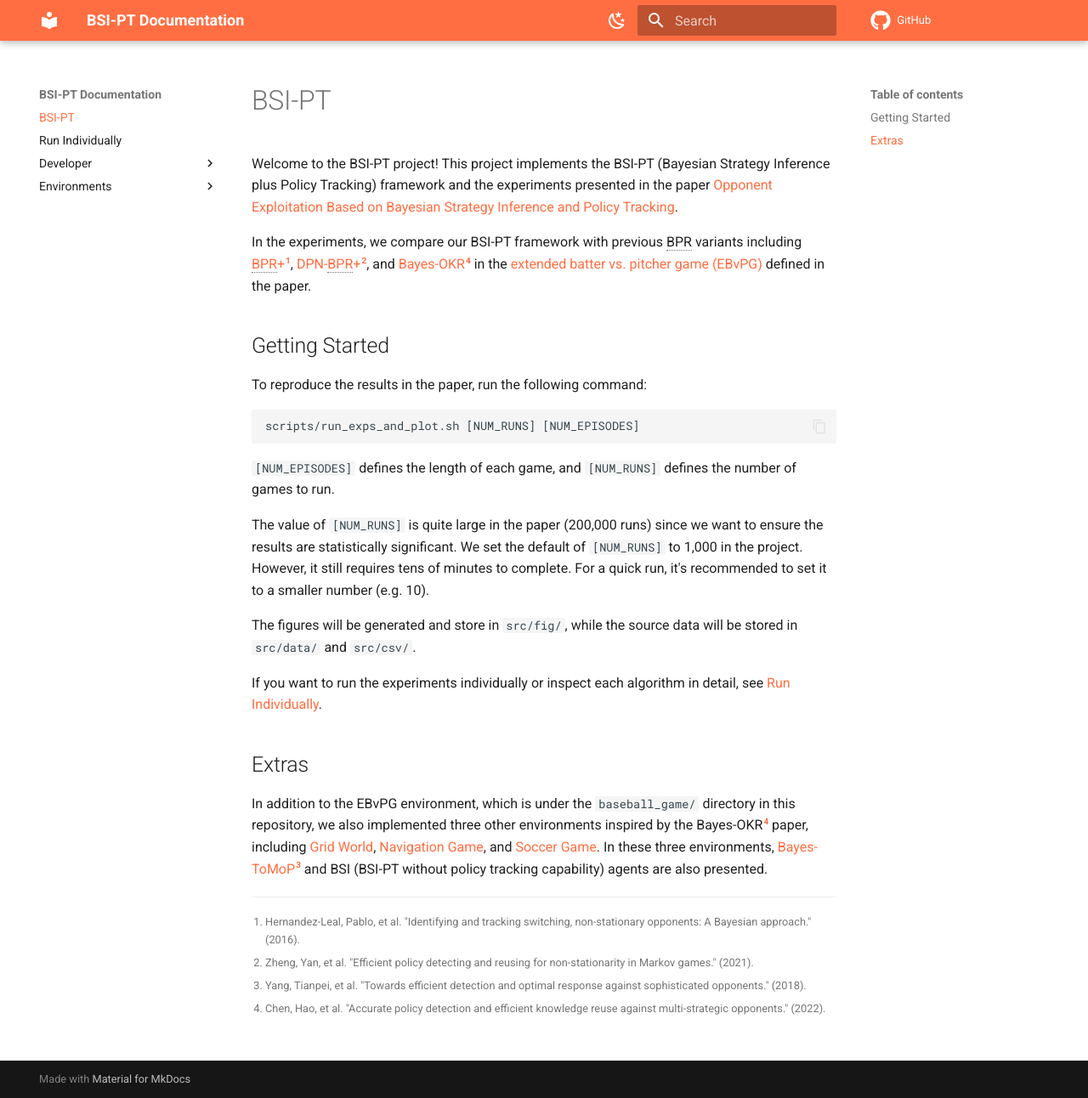
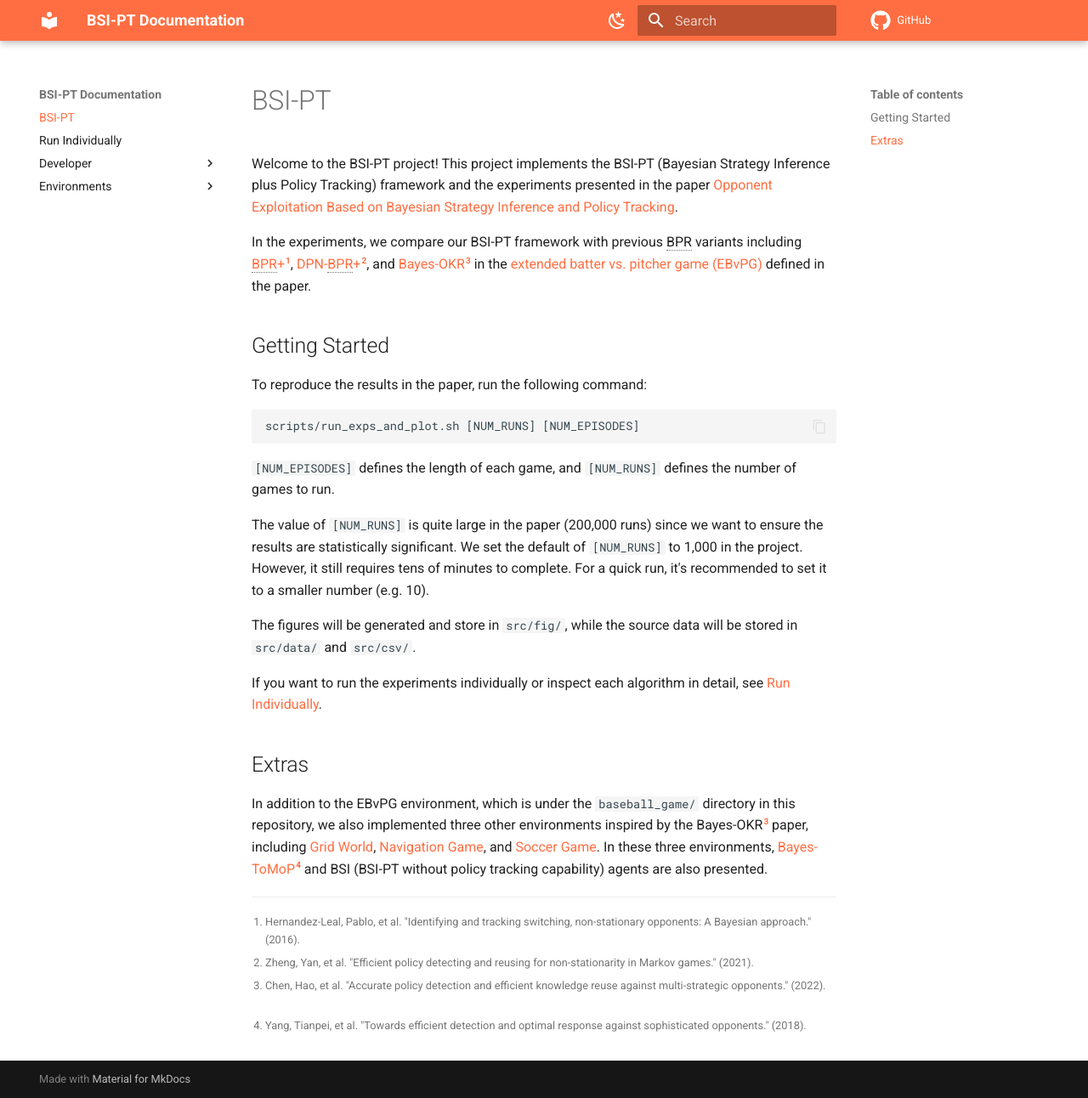
Before and after one commit to jerry871002/bsi-pt, an MkDocs documentation site: the page built from docs/index.md, in a window 1280 px wide and 1292 px high. Shown: the whole window at 85% size. Built offline with MkDocs 1.6.1 and Material for MkDocs 9.7.7, drawn with Linux system fonts in a browser that asks for light colours; comment, search, counter and statistics services are not loaded.

Commit message:
doc: switch footnote order
switch footnote order to match the order of appearance in the text

```diff
--- a/docs/index.md
+++ b/docs/index.md
@@ -28,5 +28,5 @@ In addition to the EBvPG environment, which is under the `baseball_game/` direct
 
 [^bpr]: Hernandez-Leal, Pablo, et al. "Identifying and tracking switching, non-stationary opponents: A Bayesian approach." (2016).
 [^dpn-bpr]: Zheng, Yan, et al. "Efficient policy detecting and reusing for non-stationarity in Markov games." (2021).
+[^okr]: Chen, Hao, et al. "Accurate policy detection and efficient knowledge reuse against multi-strategic opponents." (2022).
 [^tom]: Yang, Tianpei, et al. "Towards efficient detection and optimal response against sophisticated opponents." (2018).
-[^okr]: Chen, Hao, et al. "Accurate policy detection and efficient knowledge reuse against multi-strategic opponents." (2022).
```
